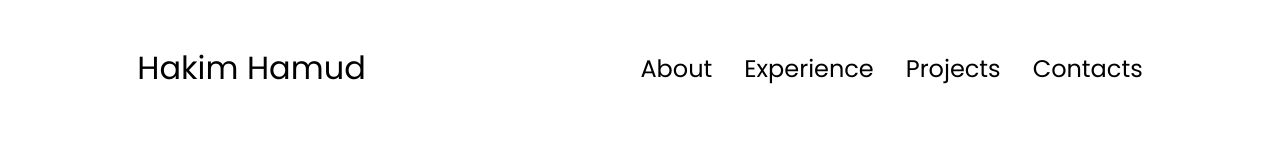
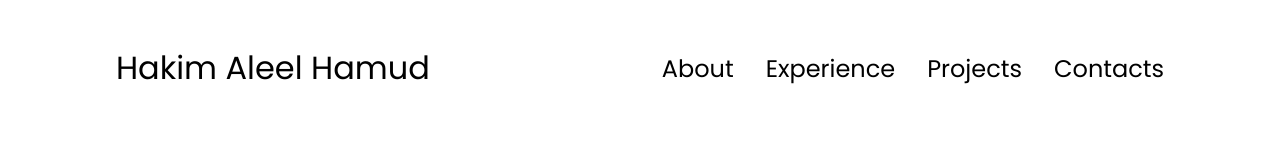
Before and after one commit to V4NTA/Portfolio_Website, a plain HTML site: page index.html in a window 1280 px wide. Drawn offline with Linux system fonts and the light colour scheme.

Commit message:
change name

```diff
--- a/index.html
+++ b/index.html
@@ -9,7 +9,7 @@
 </head>
 <body>
     <nav id="desktop-nav">
-        <div class="logo">Hakim Hamud</div>
+        <div class="logo">Hakim Aleel Hamud</div>
         <div>
             <ul class="nav-links">
                 <li><a href="#about">About</a></li>
```
